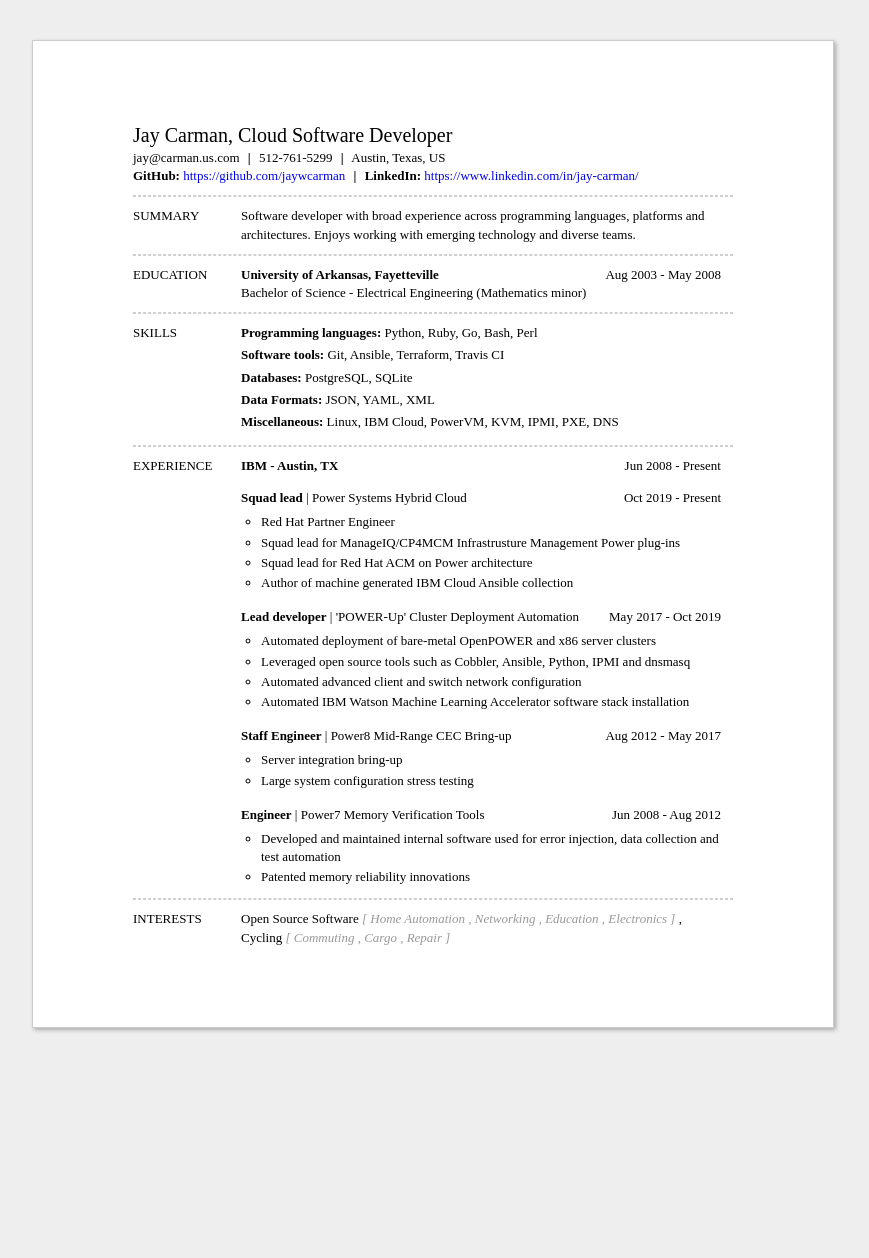
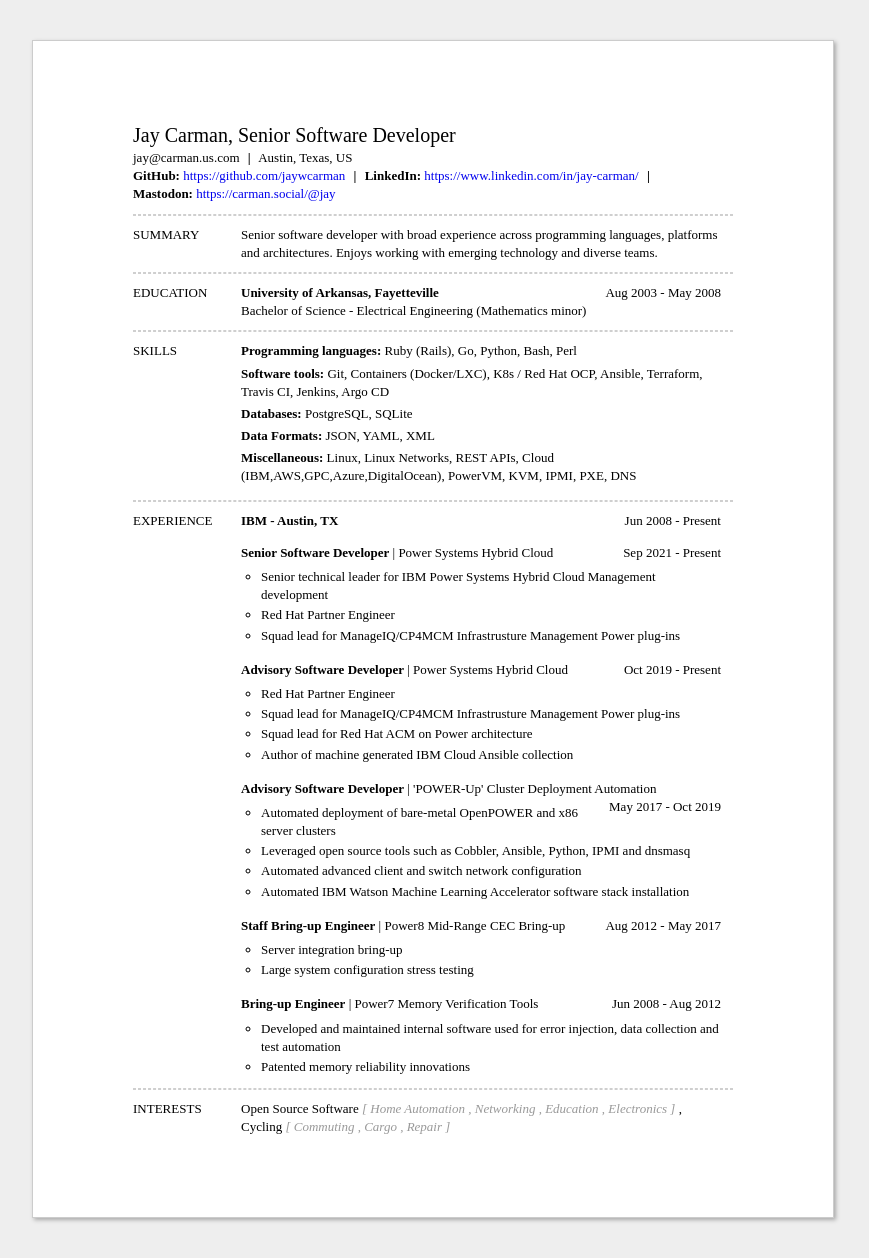
Before and after one commit to jaywcarman/jaywcarman.github.io, a Jekyll site: the page assets/jay_carman_resume.html, which Jekyll copies as it is, in a window 1280 px wide. Shown: the whole page, without its empty margins (207-1076 px from the left). Built offline with Jekyll 4.4.1, drawn with Linux system fonts in a browser that asks for light colours; before the commit the page ends 1068 px from its top, so only the background shows below that.

Commit message:
Update resume

```diff
--- a/Gemfile
+++ b/Gemfile
@@ -3,3 +3,5 @@ gem "github-pages", group: :jekyll_plugins
 group :jekyll_plugins do
   gem "jekyll-feed", "~> 0.12"
 end
+
+gem "webrick", "~> 1.8"
--- a/_config.yml
+++ b/_config.yml
@@ -21,7 +21,7 @@
 title: Jay Carman
 email: jay@carman.us.com
 description: >- # this means to ignore newlines until "baseurl:"
-  Cloud software developer at IBM Power Systems.
+  Senior cloud developer at IBM Power Systems.
 baseurl: "/" # the subpath of your site, e.g. /blog
 url: "https://jay.carman.us.com" # the base hostname & protocol for your site, e.g. http://example.com
 github_username:  jaywcarman
--- a/_layouts/default.html
+++ b/_layouts/default.html
@@ -24,7 +24,7 @@
         <div id="title">
           <h1>{{ site.title | default: site.github.repository_name }}</h1>
           <p>{{ site.description | default: site.github.project_tagline }}</p>
-          <p><a href="mailto:{{ site.email }}/"><img src="/assets/images/email.png" alt="Email" width="32" height="32"></a>&nbsp;&nbsp;<a href="https://github.com/{{ site.github_username }}/"><img src="/assets/images/GitHub-Mark-Light-32px.png" alt="GitHub" width="32" height="32"></a>&nbsp;&nbsp;<a href="https://www.linkedin.com/in/{{ site.linkedin_username }}/"><img src="/assets/images/LI-In-Bug.png" alt="LinkedIn" width="38" height="32"></a><a href="/assets/jay_carman_resume.html"><img src="/assets/images/resume.svg" alt="Résumé" width="38" height="32"></p></a>
+          <p><a href="mailto:{{ site.email }}/"><img src="/assets/images/email.png" alt="Email" width="32" height="32"></a>&nbsp;&nbsp;&nbsp;&nbsp;<a href="https://github.com/{{ site.github_username }}/"><img src="/assets/images/GitHub-Mark-Light-32px.png" alt="GitHub" width="32" height="32"></a>&nbsp;&nbsp;&nbsp;&nbsp;<a rel="me" href="https://carman.social/@jay"><img src="/assets/images/mastodon.svg" alt="Mastodon" width="32" height="32"></a>&nbsp;&nbsp;&nbsp;&nbsp;<a href="https://www.linkedin.com/in/{{ site.linkedin_username }}/"><img src="/assets/images/LI-In-Bug.png" alt="LinkedIn" width="38" height="32"></a>&nbsp;&nbsp;&nbsp;&nbsp;<a href="/assets/jay_carman_resume.html"><img src="/assets/images/resume.svg" alt="Résumé" width="38" height="32"></p></a>
         </div>
         {{ content }}
       </section>
--- a/assets/jay_carman_resume.html
+++ b/assets/jay_carman_resume.html
@@ -190,13 +190,11 @@ blockquote.reference {
 			<span class='name'>
 				Jay Carman,
 			</span>
-			<span class='label'>Cloud Software Developer</span>
+			<span class='label'>Senior Software Developer</span>
 		</div>
 		<div id='basicsBlock' class='smallFont'>
 			<div class='contactBlock'>
 				<span class='email'>jay@carman.us.com</span>
-				<span class='divider'>|</span>
-				<span class='phone'>512-761-5299</span>
 				<span class='divider'>|</span>
 				<span class='address'>
 					Austin, Texas, US
@@ -210,6 +208,10 @@ blockquote.reference {
 				<span class='url'>
 					<b>LinkedIn:</b> <a href='https://www.linkedin.com/in/jay-carman/'>https://www.linkedin.com/in/jay-carman/</a>
 				</span>
+				<span class='divider'>|</span>
+				<span class='url'>
+					<b>⠀⠀⠀⠀ Mastodon:</b> <a href='https://carman.social/@jay'>https://carman.social/@jay</a>
+				</span>
 
 			</div>
 		</div>
@@ -220,7 +222,7 @@ blockquote.reference {
 				<span>SUMMARY</span>
 			</div>
 			<div class='sectionContent'>
-				<span>Software developer with broad experience across programming languages, platforms and architectures. Enjoys working with emerging technology and diverse teams.</span>
+				<span>Senior software developer with broad experience across programming languages, platforms and architectures. Enjoys working with emerging technology and diverse teams.</span>
 			</div>
 		</div>
 		<div class='sectionLine'></div>
@@ -251,18 +253,22 @@ blockquote.reference {
 			<div class='sectionContent'>
 				<div class='skillBlock'>
 					<span class='title'>Programming languages:</span>
+					<span>Ruby (Rails)</span>,
+					<span>Go</span>,
 					<span>Python</span>,
-					<span>Ruby</span>,
-					<span>Go</span>,
 					<span>Bash</span>,
 					<span>Perl</span>
 				</div>
 				<div class='skillBlock'>
 					<span class='title'>Software tools:</span>
 					<span>Git</span>,
+					<span>Containers (Docker/LXC)</span>,
+					<span>K8s / Red Hat OCP</span>,
 					<span>Ansible</span>,
 					<span>Terraform</span>,
-					<span>Travis CI</span>
+					<span>Travis CI</span>,
+					<span>Jenkins</span>,
+					<span>Argo CD</span>
 				</div>
 				<div class='skillBlock'>
 					<span class='title'>Databases:</span>
@@ -278,7 +284,9 @@ blockquote.reference {
 				<div class='skillBlock'>
 					<span class='title'>Miscellaneous:</span>
 					<span>Linux</span>,
-					<span>IBM Cloud</span>,
+					<span>Linux Networks</span>,
+					<span>REST APIs</span>,
+					<span>Cloud (IBM,AWS,GPC,Azure,DigitalOcean)</span>,
 					<span>PowerVM</span>,
 					<span>KVM</span>,
 					<span>IPMI</span>,
@@ -306,7 +314,23 @@ blockquote.reference {
 				</div>
 				<div class="jobBlock">
 					<div class='blockHeader'>
-						<span class='title'>Squad lead</span>
+						<span class='title'>Senior Software Developer</span>
+						 | <span class="position">Power Systems Hybrid Cloud</span>
+						<span class='date'>
+							Sep 2021 - Present
+						</span>
+					</div>
+					<div><a href=''></a></div>
+					<ul class='highlights'>
+						<li>Senior technical leader for IBM Power Systems Hybrid Cloud Management development</li>
+						<li>Red Hat Partner Engineer</li>
+						<li>Squad lead for ManageIQ/CP4MCM Infrastrusture Management Power plug-ins</li>
+					</ul>
+					<div class='separator'></div>
+				</div>
+				<div class="jobBlock">
+					<div class='blockHeader'>
+						<span class='title'>Advisory Software Developer</span>
 						 | <span class="position">Power Systems Hybrid Cloud</span>
 						<span class='date'>
 							Oct 2019 - Present
@@ -323,7 +347,7 @@ blockquote.reference {
 				</div>
 				<div class="jobBlock">
 					<div class='blockHeader'>
-						<span class='title'>Lead developer</span>
+						<span class='title'>Advisory Software Developer</span>
 						 | <span class="position">&#x27;POWER-Up&#x27; Cluster Deployment Automation</span>
 						<span class='date'>
 							May 2017 - Oct 2019
@@ -340,7 +364,7 @@ blockquote.reference {
 				</div>
 				<div class="jobBlock">
 					<div class='blockHeader'>
-						<span class='title'>Staff Engineer</span>
+						<span class='title'>Staff Bring-up Engineer</span>
 						 | <span class="position">Power8 Mid-Range CEC Bring-up</span>
 						<span class='date'>
 							Aug 2012 - May 2017
@@ -355,7 +379,7 @@ blockquote.reference {
 				</div>
 				<div class="jobBlock">
 					<div class='blockHeader'>
-						<span class='title'>Engineer</span>
+						<span class='title'>Bring-up Engineer</span>
 						 | <span class="position">Power7 Memory Verification Tools</span>
 						<span class='date'>
 							Jun 2008 - Aug 2012
```
Also changed, not shown: Gemfile.lock, assets/images/mastodon.svg (added), 1 other file.
